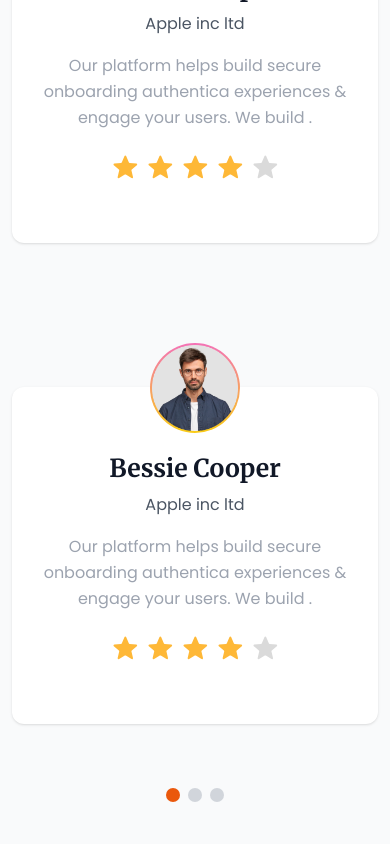
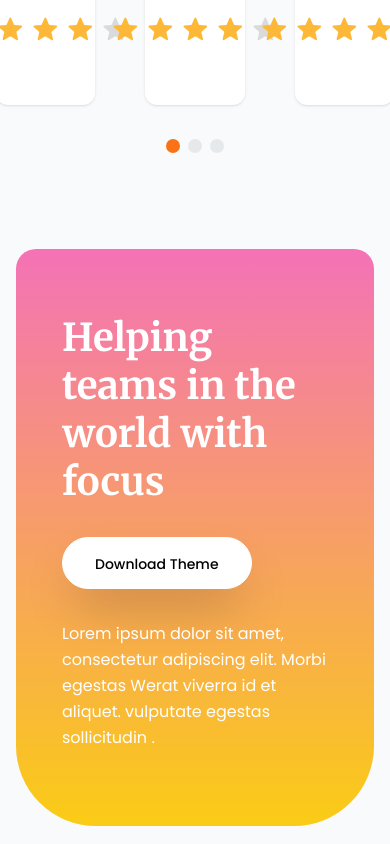
Before and after one commit to wiseman88/pinwheel, a Next.js app: page / in a window 390 px wide. Shown: the part 5160-6004 px from the top of the page. Built offline with nearby package versions, Linux system fonts and the light colour scheme.

Commit message:
feat(slider): Add slider component
Created slider component using swiper js library

```diff
--- a/app/(root)/page.tsx
+++ b/app/(root)/page.tsx
@@ -11,7 +11,7 @@ import featureShape from "@/public/images/feature-shape.svg";
 
 import styles from "@/app/(root)/Home.module.css";
 import solutions from "@/constants/home";
-import Customer from "@/components/home/Customer";
+import Slider from "@/components/Slider";
 
 const Home = () => {
   return (
@@ -191,20 +191,7 @@ const Home = () => {
               </p>
             </div>
           </div>
-          {/* Carousel */}
-          <div className="wrapper mt-10">
-            <div className="grid w-full grid-cols-1 gap-4 md:grid-cols-2 lg:grid-cols-3">
-              <Customer />
-              <Customer />
-              <Customer />
-            </div>
-            {/* navigation dots */}
-          </div>
-          <div className="flex flex-row items-center justify-center gap-2">
-            <span className="inline-block h-[14px] w-[14px] rounded-full bg-orange-600"></span>
-            <span className="inline-block h-[14px] w-[14px] rounded-full bg-gray-300"></span>
-            <span className="inline-block h-[14px] w-[14px] rounded-full bg-gray-300"></span>
-          </div>
+          <Slider />
         </div>
       </section>
       <section className="px-5 py-20 xl:py-[120px]">
--- a/app/globals.css
+++ b/app/globals.css
@@ -111,3 +111,11 @@ footer li > a:hover {
 .social-icons li > a:hover svg {
   @apply fill-white;
 }
+
+.slider .swiper-pagination-bullet {
+  @apply h-[14px] w-[14px] rounded-full bg-gray-400;
+}
+
+.slider .swiper-pagination-bullet-active {
+  @apply bg-orange-500;
+}
--- /dev/null
+++ b/components/Slider.tsx
@@ -0,0 +1,50 @@
+"use client";
+
+import React from "react";
+import Customer from "./home/Customer";
+import { Swiper, SwiperSlide } from "swiper/react";
+
+// Swiper modules
+import { Pagination } from "swiper/modules";
+
+// Swiper styles
+import "swiper/css";
+import "swiper/css/pagination";
+
+const Slider = () => {
+  const pagination = {
+    clickable: true,
+  };
+
+  return (
+    <>
+      <div className="wrapper mt-10">
+        <Swiper
+          pagination={pagination}
+          modules={[Pagination]}
+          spaceBetween={50}
+          slidesPerView={3}
+          className="slider"
+        >
+          <SwiperSlide>
+            <Customer />
+          </SwiperSlide>
+          <SwiperSlide>
+            <Customer />
+          </SwiperSlide>
+          <SwiperSlide>
+            <Customer />
+          </SwiperSlide>
+          <SwiperSlide>
+            <Customer />
+          </SwiperSlide>
+          <SwiperSlide>
+            <Customer />
+          </SwiperSlide>
+        </Swiper>
+      </div>
+    </>
+  );
+};
+
+export default Slider;
```
